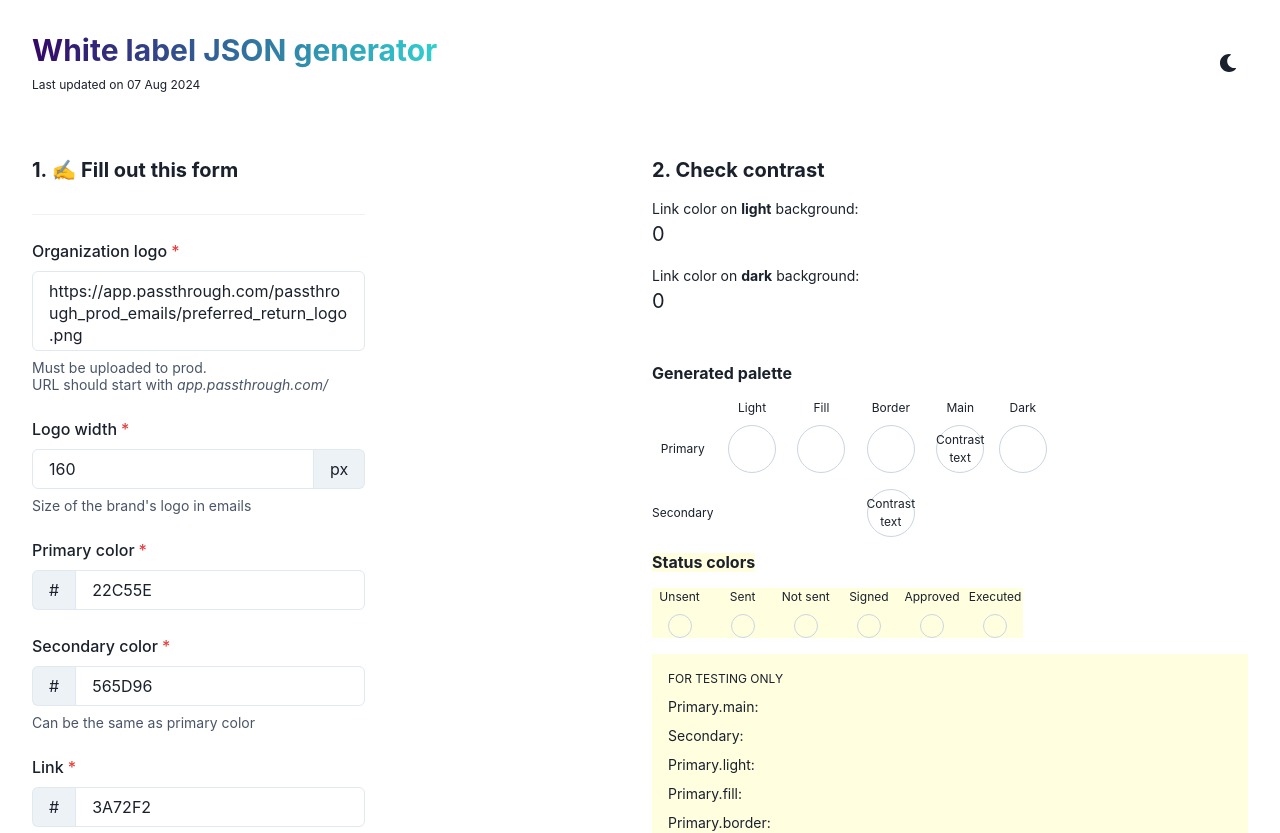
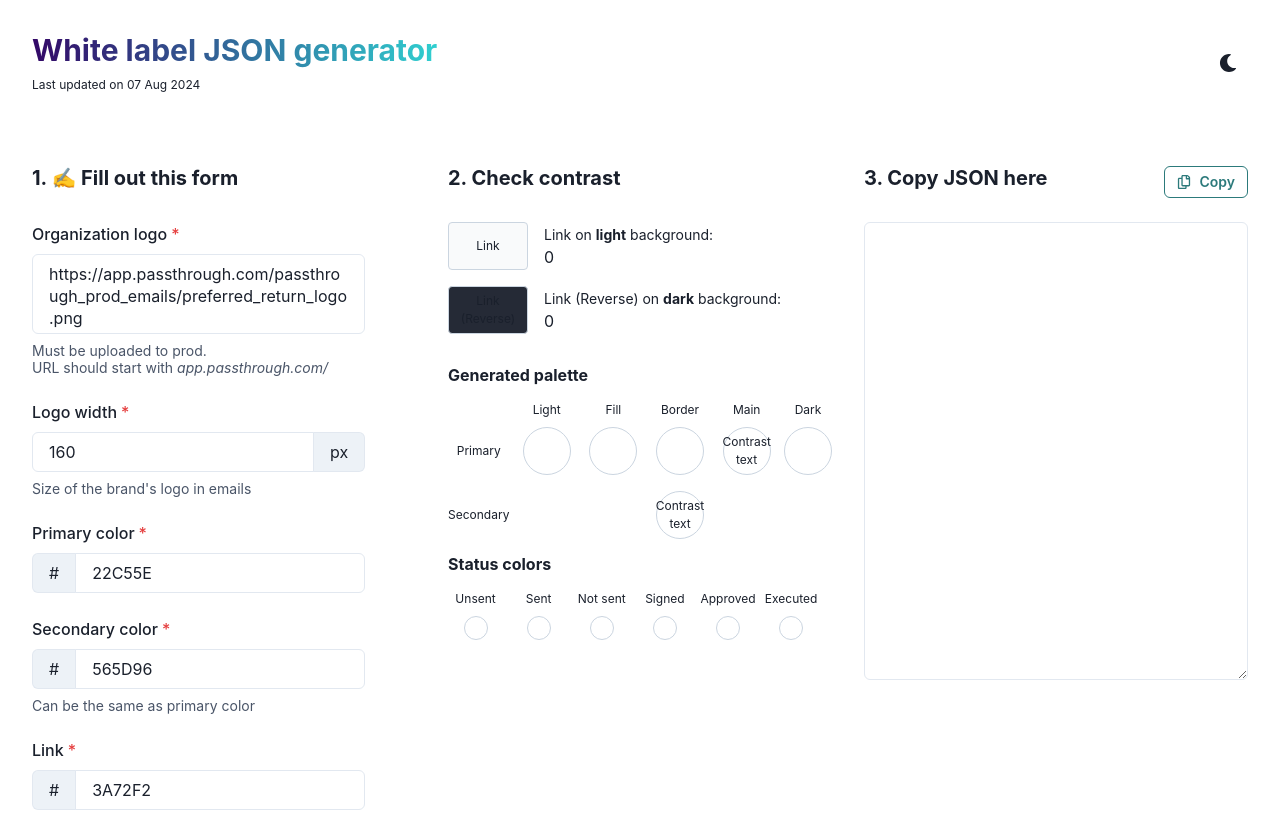
Before and after one commit to yanchauchau/WL, a React (Create React App) app: page / in a window 1280 px wide. Shown: the top 833 px of the page. Built offline with nearby package versions, Linux system fonts and the light colour scheme.

Commit message:
Milestone #1

```diff
--- a/src/App.js
+++ b/src/App.js
@@ -2,6 +2,7 @@ import React, { useState } from "react";
 import ReactDOM from "react-dom";
 import HookForm from "./hooks/HookForm";
 import "./styles.css";
+
 import { FaRegCopy } from "react-icons/fa";
 import {
   ChakraProvider,
@@ -27,19 +28,23 @@ function App() {
   const [primaryLight, setPrimaryLight] = useState(""); // State for primary.light
   const [primaryFill, setPrimaryFill] = useState(""); // State for primary.fill
   const [primaryBorder, setPrimaryBorder] = useState(""); // State for primary.border
+  const [primaryDark, setPrimaryDark] = useState(""); // State for primary.dark
   const [link, setLink] = useState(""); // State for link color
   const [linkReverse, setLinkReverse] = useState(""); // State for link reverse color
-  const [primaryDark, setPrimaryDark] = useState(""); // State for primary.dark
-  const [RatioLink, setRatioLink] = useState(0); // State for contrast
-  const [RatioLinkReverse, setRatioLinkReverse] = useState(0); // State for contrast
+  const [ratioLink, setRatioLink] = useState(0); // State for contrast
+  const [ratioLinkReverse, setRatioLinkReverse] = useState(0); // State for contrast
   const [contrastTextColorPrimary, setContrastTextColorPrimary] = useState(0); // State for Contrast text for primary color
-  const [contrastTextColorSecondary, setContrastTextColorSecondary] = useState(0); // State for Contrast text for secondary color
+  const [contrastTextColorSecondary, setContrastTextColorSecondary] =
+    useState(0); // State for Contrast text for primary color
   const [statusUnsent, setStatusUnsent] = useState(""); // State for statusUnsent
   const [statusSent, setStatusSent] = useState(""); // State for statusSent
   const [statusNotStarted, setStatusNotStarted] = useState(""); // State for statusNotStarted
   const [statusSigned, setStatusSigned] = useState(""); // State for statusSigned
   const [statusApproved, setStatusApproved] = useState(""); // State for statusApproved
   const [statusExecuted, setStatusExecuted] = useState(""); // State for statusExecuted
+
+
+
 
   const copyToClipboard = () => {
     const textArea = document.getElementById("formValuesTextArea");
@@ -63,8 +68,8 @@ function App() {
     primaryDark,
     link,
     linkReverse,
-    RatioLink,
-    RatioLinkReverse,
+    ratioLink,
+    ratioLinkReverse,
     contrastTextColorPrimary,
     contrastTextColorSecondary,
     statusUnsent,
@@ -80,29 +85,29 @@ function App() {
     setPrimaryFill(primaryFill);
     setPrimaryBorder(primaryBorder);
     setPrimaryDark(primaryDark);
-    setLink(link);
-    setLinkReverse(linkReverse);
-    setRatioLink(RatioLink);
-    setRatioLinkReverse(RatioLinkReverse);
+    setLink("#" + link);
+    setLinkReverse("#" + linkReverse);
+    setRatioLink(ratioLink);
+    setRatioLinkReverse(ratioLinkReverse);
     setContrastTextColorPrimary(contrastTextColorPrimary);
     setContrastTextColorSecondary(contrastTextColorSecondary);
-    setStatusUnsent(statusUnsent);
-    setStatusSent(statusSent);
-    setStatusNotStarted(statusNotStarted);
-    setStatusSigned(statusSigned);
-    setStatusApproved(statusApproved);
-    setStatusExecuted(statusExecuted);
+    setStatusUnsent("#" + statusUnsent);
+    setStatusSent("#" + statusSent);
+    setStatusNotStarted("#" + statusNotStarted);
+    setStatusSigned("#" + statusSigned);
+    setStatusApproved("#" + statusApproved);
+    setStatusExecuted("#" + statusExecuted);
   };
 
   return (
     <ChakraProvider theme={theme}>
-      <Stack direction={"column"} gap={0}>
+      <Stack direction={"column"} >
         <Stack
           direction={"row"}
           minH={4}
           minW={4}
           alignItems="center"
-          gap={0}
+          gap={16}
           p={8}
         >
           <VStack align="start">
@@ -120,81 +125,122 @@ function App() {
           <ColorModeSwitcher justifySelf="flex-end" />
         </Stack>
 
-        <Stack direction="row" gap={6} fontSize="xl" p={8}>
-          <Stack direction="column" gap={8} flex="1" align="start" >
+        <Stack direction={"row"} ontSize="md" p={8}  spacing={8} >
+          <Stack id='step1' direction="column"  spacing={8} flex="1" align="start">
             <Heading as="h2" size="md">
               1. ✍️ Fill out this form
             </Heading>
             <HookForm onPaletteGenerated={handlePaletteGenerated} />
           </Stack>
-          <Stack direction="column" flex="1" gap={12} minW={64}>
-            <VStack spacing={4} align="start">
+          <Stack  id='step2' direction="column"  flex="1" minW={64} spacing={8}>
+            <VStack  align="start" spacing={8} >
               <Heading as="h2" size="md">
                 2. Check contrast
               </Heading>
+              <Grid
+                templateColumns="repeat(1fr, 2fr)"
+                gap={4}
+                alignItems={"center"}
+                textAlign={"center"}
+              >
+                <GridItem w="100%" colStart={1} rowStart={1}>
+                  <Center
+                    w="80px"
+                    h="48px"
+                    m="auto"
+                    borderRadius={4}
+                    bg="#F9FAFB"
+                    border="1px"
+                    borderColor="gray.300"
+                    color={link}
+                    fontSize="xs"
+                  >
+                    Link
+                  </Center>
+                  {/* <Text   bgColor={link}  color={link}
+                    fontSize="xs">new text</Text> */}
+                </GridItem>
 
-              {/* Display the contrast */}
+                <GridItem w="100%" colStart={1} rowStart={2}>
+                  <Center
+                    w="80px"
+                    h="48px"
+                    m="auto"
+                    borderRadius={4}
+                    bg="#252A36"
+                    border="1px"
+                    color={linkReverse}
+                    borderColor="gray.300"
+                    fontSize="xs"
+                  >
+                    Link (Reverse)
+                  </Center>
+                </GridItem>
+                <GridItem w="100%" colStart={2} rowStart={1}>
                   <VStack align="start" gap={0}>
                     <Text
                       fontSize="sm"
                       color={
-                    RatioLink > 0 && RatioLink < 4.5
-                      ? "red.500"
-                      : "inherit"
+                        ratioLink > 0 && ratioLink < 4.5 ? "red.500" : "inherit"
                       }
                     >
-                  Link color on <Text as='b'>light</Text> background:
+                      Link on <Text as="b">light</Text> background:
                     </Text>
                     <HStack>
                       <Text
                         fontSize="LG"
                         color={
-                      contrastTextColorPrimary > 0 && contrastTextColorPrimary < 4.5
+                          ratioLink > 0 && ratioLink < 4.5
                             ? "red.500"
                             : "inherit"
                         }
                       >
-                    {contrastTextColorPrimary}
+                        {ratioLink}
                       </Text>
-                  {contrastTextColorPrimary > 0 &&
-                    (contrastTextColorPrimary < 4.5 ? (
+                      {ratioLink > 0 &&
+                        (ratioLink < 4.5 ? (
                           <Text color="red.500">❌</Text>
                         ) : (
                           <Text color="inherit">✅</Text>
                         ))}
                     </HStack>
                   </VStack>
+                </GridItem>
 
+                <GridItem w="100%" colStart={2} rowStart={2}>
                   <VStack align="start" gap={0}>
                     <Text
                       fontSize="sm"
                       color={
-                    contrastTextColorSecondary && contrastTextColorSecondary < 4.5
+                        ratioLinkReverse && ratioLinkReverse < 4.5
                           ? "red.500"
                           : "inherit"
                       }
                     >
-                  Link color on <Text as='b'>dark</Text> background:
+                      Link (Reverse) on <Text as="b">dark</Text> background:
                     </Text>
                     <HStack>
                       <Text
                         fontSize="LG"
                         color={
-                      contrastTextColorSecondary && contrastTextColorSecondary < 4.5
+                          ratioLinkReverse && ratioLinkReverse < 4.5
                             ? "red.500"
                             : "inherit"
                         }
                       >
-                    {contrastTextColorSecondary}
+                        {ratioLinkReverse}
                       </Text>
-                  {contrastTextColorSecondary > 0 &&
-                    (contrastTextColorSecondary < 4.5 ? (
+                      {ratioLinkReverse > 0 &&
+                        (ratioLinkReverse < 4.5 ? (
                           <Text color="red.500">❌</Text>
                         ) : (
                           <Text color="green.500">✅</Text>
                         ))}
                     </HStack>
                   </VStack>
+                </GridItem>
+              </Grid>
+              {/* Display the contrast */}
             </VStack>
 
             <VStack spacing={4} align="start">
@@ -244,8 +290,6 @@ function App() {
                     Contrast text
                   </Center>
                 </GridItem>
-
-
                 <GridItem w="100%" colStart={2} rowStart={2}>
                   <Center
                     w="48px"
@@ -258,7 +302,6 @@ function App() {
                     color={primaryLight}
                   />
                 </GridItem>
-
                 <GridItem w="100%" colStart={3} rowStart={2}>
                   <Center
                     w="48px"
@@ -271,7 +314,6 @@ function App() {
                     color={primaryFill}
                   />
                 </GridItem>
-
                 <GridItem w="100%" colStart={4} rowStart={2}>
                   <Center
                     w="48px"
@@ -283,7 +325,6 @@ function App() {
                     borderColor="gray.300"
                   />
                 </GridItem>
-
                 <GridItem w="100%" colStart={6} rowStart={2}>
                   <Center
                     w="48px"
@@ -310,11 +351,12 @@ function App() {
                     Contrast text
                   </Center>
                 </GridItem>
-
               </Grid>
 
-              <Heading as="h3" size="sm" bgColor='lightyellow'>Status colors</Heading>
-              <Grid bgColor='lightyellow'
+              <Heading as="h3" size="sm">
+                Status colors
+              </Heading>
+              <Grid
                 fontSize="xs"
                 templateColumns="repeat(6, 1fr)"
                 gap={2}
@@ -417,12 +459,17 @@ function App() {
                     color={statusExecuted}
                   />
                 </GridItem>
-
               </Grid>
 
-              <VStack align="start" spacing={2} bgColor="lightyellow" w='100%' p={4}>
-                Display the palette color */}
-                <Text fontSize="xs" >FOR TESTING ONLY</Text>
+              {/* <VStack
+                id="for-testing-only"
+                align="start"
+                spacing={2}
+                bgColor="lightyellow"
+                w="100%"
+                p={4}
+              >
+                <Text fontSize="xs">FOR TESTING ONLY</Text>
                 <Text fontSize="sm">Primary.main: {primaryMain}</Text>
                 <Text fontSize="sm">Secondary: {secondaryMain}</Text>
                 <Text fontSize="sm">Primary.light: {primaryLight}</Text>
@@ -430,35 +477,40 @@ function App() {
                 <Text fontSize="sm">Primary.border: {primaryBorder}</Text>
                 <Text fontSize="sm">Primary.dark: {primaryDark}</Text>
                 <Text fontSize="sm">Link color: {link}</Text>
-                <Text fontSize="sm">Link color (dark): {RatioLinkReverse}</Text>
-                <Text fontSize="sm">Ratio: {RatioLink}</Text>
-                <Text fontSize="sm">Ratio (reverse: {RatioLinkReverse}</Text>
-                <Text fontSize="sm">Contrast text using "contrastTextColorPrimary": {contrastTextColorPrimary}</Text>
-                <Text fontSize="sm">Contrast text: {contrastTextColorSecondary}</Text>
+                <Text fontSize="sm">Link color (reverse): {linkReverse}</Text>
+                <Text fontSize="sm">Ratio: {ratioLink}</Text>
+                <Text fontSize="sm">Ratio (reverse): {ratioLinkReverse}</Text>
+                <Text fontSize="sm">
+                  Contrast text (Primary): {contrastTextColorPrimary}
+                </Text>
+                <Text fontSize="sm">
+                  Contrast text (Secondary): {contrastTextColorSecondary}
+                </Text>
                 <Text fontSize="sm">Status unsent: {statusUnsent}</Text>
+              </VStack> */}
             </VStack>
-            </VStack>
-            <VStack spacing={4} align="space-between" h="100%">
+          </Stack>
+          <Stack id='step3' direction="column" spacing={6} flex="1" align="start">
             <Stack
               id="json-section"
               direction="row"
-                gap={8}
               justify={"space-between"}
               h="auto"
-
+              w="100%"
             >
-                <Heading as="h2" fontSize='lg' w="100%">
+                <Heading as="h2" size="md">
                 3. Copy JSON here
               </Heading>
+
               {isCopied ? (
-                  <Text fontSize="lg" color="teal.500">
+                <Text fontSize="md" color="teal.500">
                   Copied!
                 </Text>
               ) : (
                 <Button
                   leftIcon={<FaRegCopy />}
                   colorScheme="teal"
-                    size="md"
+                  size="sm"
                   variant="outline"
                   onClick={copyToClipboard}
                 >
@@ -472,7 +524,6 @@ function App() {
               rows="20"
               cols="1"
             />
-            </VStack>
           </Stack>
         </Stack>
       </Stack>
--- a/src/hooks/HookForm.js
+++ b/src/hooks/HookForm.js
@@ -13,7 +13,6 @@ import {
   FormLabel,
   FormControl,
   Input,
-  Divider,
   Textarea,
   Select,
   Checkbox,
@@ -344,7 +343,7 @@ export default function HookForm({ onPaletteGenerated }) {
     <>
       <form onSubmit={handleSubmit(onSubmit)} noValidate>
         <VStack spacing={6} align="stretch">
-          <Divider />
+
 
           <FormControl isInvalid={errors.brandLogo} isRequired>
             <FormLabel htmlFor="brand-logo">Organization logo</FormLabel>
```
Lines whose indentation alone changed are shown as unchanged.
